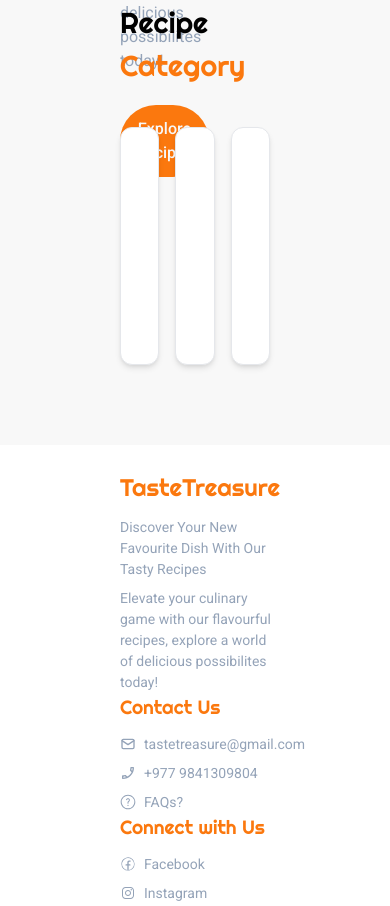
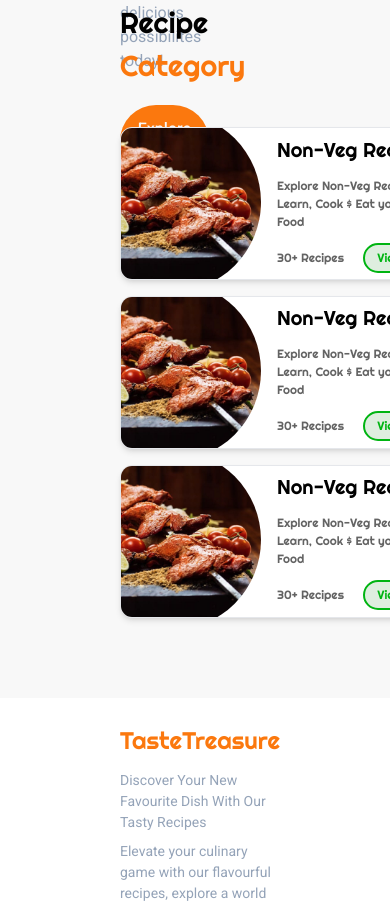
Before and after one commit to RoshanMaharjan7/RecipeWebAppFrontend, a React (Vite) app: page / in a window 390 px wide. Shown: the part 1060-1966 px from the top of the page. Built offline with nearby package versions, Linux system fonts and the light colour scheme.

Commit message:
Category Card Responsive

```diff
--- a/src/components/CategoryCard.tsx
+++ b/src/components/CategoryCard.tsx
@@ -1,6 +1,6 @@
 const CategoryCard = () => {
   return (
-    <div className="relative bg-white flex-grow p-4 rounded-xl flex gap-4 font-righteous border border-gray-200 shadow-md overflow-hidden">
+    <div className="max-h-[152.9px] min-w-[360px] relative bg-white flex-grow p-4 rounded-xl flex gap-4 font-righteous border border-gray-200 shadow-md overflow-hidden">
       <img src="../nonVeg.jpg" className="w-[180px] rounded-full absolute -top-4 -left-10" />
       <div className="flex flex-col justify-center gap-3 pl-[140px]">
         <h4 className="text-[20px]">Non-Veg Recipes</h4>
--- a/src/components/pages/HomePage/Categories.tsx
+++ b/src/components/pages/HomePage/Categories.tsx
@@ -4,7 +4,7 @@ const Categories = () => {
   return (
     <div className="py-[80px] space-y-10">
         <h2 className="text-[1.8rem]">Recipe <span className="text-[#fb780e]">Category</span></h2>
-        <div className="flex gap-4">
+        <div className="grid xl:grid-cols-3 lg:grid-cols-2 grid-cols-1 gap-4">
           <CategoryCard/>
           <CategoryCard/>
           <CategoryCard/>
```
